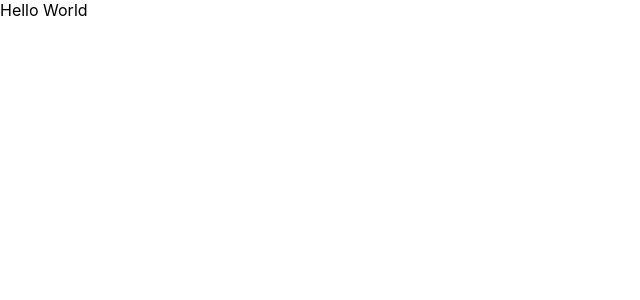
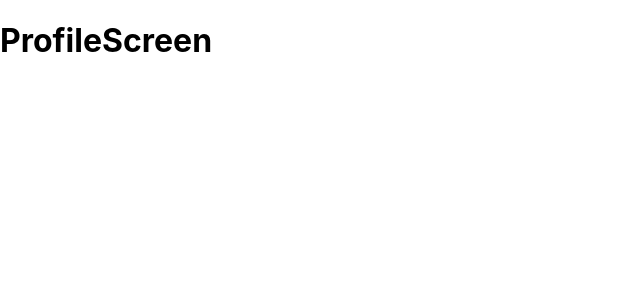
Before and after one commit to michaeljfuller/galaxy-test, a React (Create React App) app: page /profile in a window 1280 px wide. Shown: the top 300 px of the page, without its empty margins (0-640 px from the left). Built offline with nearby package versions, Linux system fonts and the light colour scheme.

Commit message:
Add routing

```diff
--- a/src/App.tsx
+++ b/src/App.tsx
@@ -1,12 +1,26 @@
 import React from 'react';
+import {BrowserRouter, Switch, Route, Redirect} from "react-router-dom";
 import css from './App.module.scss';
+import {LogInScreen} from "./screens/LogInScreen";
+import {ProfileScreen} from "./screens/ProfileScreen";
 
 function App() {
-    return (
-        <div className={css.root}>
-            Hello World
-        </div>
-    );
+    return <div className={css.root}>
+        <BrowserRouter>
+            <Switch>
+
+                <Redirect exact from="/" to="/profile" />
+                <Route path="/login" component={LogInScreen} />
+                <Route path="/profile" component={ProfileScreen} />
+
+                <Route path="*">
+                    <h1>404</h1>
+                    <p>Page not found</p>
+                </Route>
+
+            </Switch>
+        </BrowserRouter>
+    </div>;
 }
 
 export default App;
--- /dev/null
+++ b/src/screens/LogInScreen.tsx
@@ -0,0 +1,7 @@
+import {RouteChildrenProps} from "react-router-dom";
+
+export interface LogInScreenProps extends RouteChildrenProps {}
+
+export function LogInScreen(props: LogInScreenProps) {
+    return <h1>LogInScreen</h1>;
+}
--- /dev/null
+++ b/src/screens/ProfileScreen.tsx
@@ -0,0 +1,7 @@
+import {RouteChildrenProps} from "react-router-dom";
+
+export interface ProfileScreenProps extends RouteChildrenProps {}
+
+export function ProfileScreen(props: ProfileScreenProps) {
+    return <h1>ProfileScreen</h1>;
+}
```
